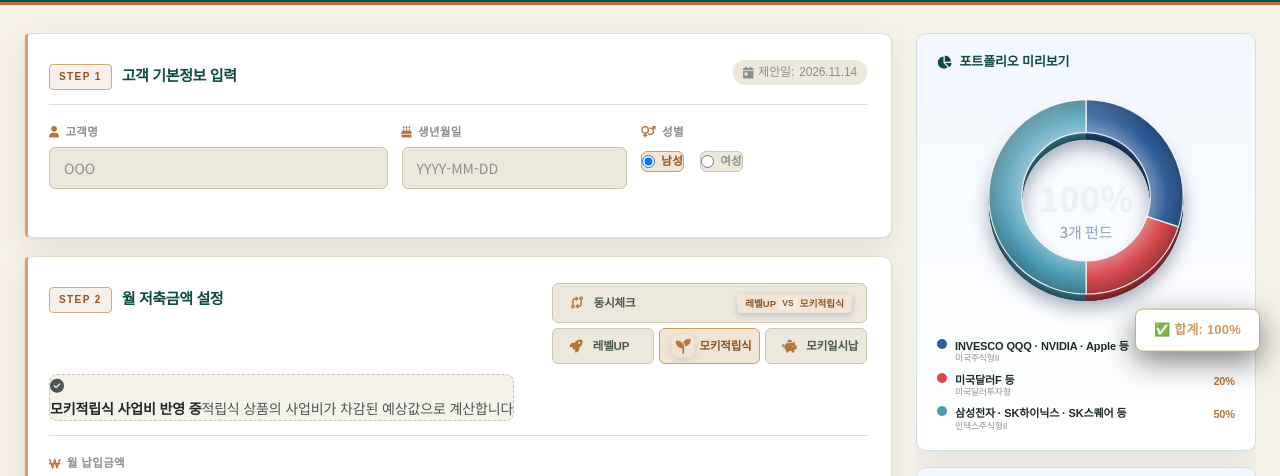
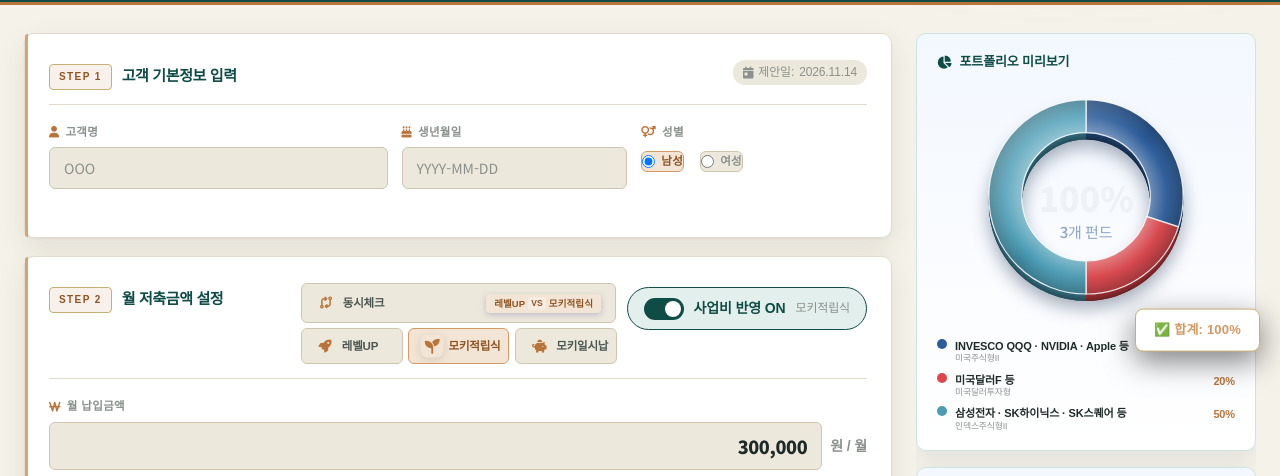
Before and after one commit to mashimaro667/hanho-variable, a plain HTML site: page index.html in a window 1280 px wide. Shown: the part 70-546 px from the top of the page. Drawn offline with nearby package versions, Linux system fonts and the light colour scheme; a web font is replaced by a local one.

Commit message:
한호 변액설계 2.1.5: 긴 사업비 안내 띠를 사업비 반영 ON/OFF 버튼으로
Co-Authored-By: Claude Opus 5.5 <noreply@anthropic.com>

```diff
--- a/css/hanho-theme.css
+++ b/css/hanho-theme.css
@@ -147,3 +147,13 @@ body.hanho .preview-card .legend-pct{color:var(--hh-cu)!important;font-weight:80
 body.hanho .ai-btn{padding-bottom:0!important;min-height:0!important;justify-content:flex-start!important}
 body.hanho .ai-btn::before{position:static!important;order:99;align-self:stretch;margin:6px -12px 0;padding:5px 0!important;background:var(--hh-paper2)!important;color:var(--hh-cu)!important;font-size:11px!important;border-top:1px solid var(--hh-line)}
 body.hanho .ai-btn-name{color:var(--hh-ink)!important;font-weight:800}
+/* 2.1.5 사업비 반영 켜기/끄기 버튼 */
+body.hanho #expenseBanner.hh-exp-toggle{display:inline-flex!important;align-items:center;gap:10px;width:auto!important;padding:9px 16px!important;margin:4px 0 2px;border:1.5px solid var(--hh-line2)!important;border-radius:999px!important;background:#fff!important;cursor:pointer;user-select:none;box-shadow:none!important}
+body.hanho #expenseBanner.hh-exp-toggle b{font-size:14px;color:var(--hh-ink3)!important}
+body.hanho #expenseBanner.hh-exp-toggle small{font-size:12px;color:var(--hh-ink3)!important}
+body.hanho #expenseBanner .sw{width:40px;height:22px;border-radius:999px;background:#CFC6B2;position:relative;flex-shrink:0}
+body.hanho #expenseBanner .sw i{position:absolute;top:3px;left:3px;width:16px;height:16px;border-radius:50%;background:#fff;transition:left .15s}
+body.hanho #expenseBanner.on{border-color:var(--hh-em)!important;background:var(--hh-em3)!important}
+body.hanho #expenseBanner.on b{color:var(--hh-em)!important}
+body.hanho #expenseBanner.on .sw{background:var(--hh-em)}
+body.hanho #expenseBanner.on .sw i{left:21px}
--- a/index.html
+++ b/index.html
@@ -17,7 +17,7 @@
 <link rel="stylesheet" href="css/cp-pro.css?v=2.0.0">
 <link rel="stylesheet" href="css/cp-light.css?v=2.0.0">
 <link rel="stylesheet" href="css/cp-print.css?v=2.0.0">
-<link rel="stylesheet" href="css/hanho-theme.css?v=2.1.3">
+<link rel="stylesheet" href="css/hanho-theme.css?v=2.1.5">
 </head>
 <body class="hanho">
 <div id="page1" class="page active">
@@ -408,7 +408,7 @@
 <script src="js/config.js?v=2.0.0"></script>
 <script src="js/main.v18.js?v=2.1.4"></script>
 <script src="js/hanho-calc.js?v=2.1.4"></script>
-<script src="js/cp-expense.js?v=2.0.0"></script>
+<script src="js/cp-expense.js?v=2.1.5"></script>
 <script src="js/cp-print.js?v=2.0.0"></script>
 <script>document.getElementById('hhToday').textContent=new Date().toLocaleDateString('ko-KR',{year:'numeric',month:'long',day:'numeric',weekday:'short'});</script>
 </body>
--- a/js/cp-expense.js
+++ b/js/cp-expense.js
@@ -1,40 +1,53 @@
 // =====================================================
-// 사업비 반영 상태를 눈에 띄게 보여 준다 (2026-09-21 상무님: "상품을 선택하면 사업비가 반영된 것을 육안으로 알 수 있게, 너무 작아서 찾기 힘들다")
-//  · STEP2 상품 카드 아래 큰 안내 띠 + 오른쪽 미리보기 옆 상태 카드 — 어떤 상품을 골랐는지, 반영 중인지 한눈에
-//  · 계산 로직은 건드리지 않는다. 체크박스 상태(레벨UP·모키적립식·모키일시납·동시체크)를 읽어서 표시만 한다.
+// 사업비 반영 켜기/끄기 버튼 (한호 2.1.5, 2026-11-14 주성씨 지시: "사업비 반영 중 너무 길어, 그냥 사업비 반영 버튼 만들고 켰다 껐다 되게")
+//  · 긴 안내 띠 대신 [사업비 반영 ON/OFF] 버튼 하나. 누르면 고른 상품(레벨UP·모키적립식·모키일시납)의 사업비를 켜고 끈다.
+//  · 상품 버튼을 누르면 자동으로 켜진다. 끌 때 고른 상품을 기억해 두었다가 다시 켤 때 그 상품으로 켠다.
 // =====================================================
 (function () {
   const $ = id => document.getElementById(id);
-  const on = id => !!($(id) && $(id).checked);
+  const IDS = { levelup: 'levelupCheck', standard: 'expenseCheck', moki: 'mokiCheck' };
+  const NAME = { levelup: '레벨UP', standard: '모키적립식', moki: '모키일시납' };
+  let remembered = 'standard';
 
-  function state() {
-    if (on('crossCheck'))   return { k: 'cross',    name: '동시체크 비교', icon: 'fa-code-compare', sub: '레벨UP과 모키적립식의 사업비를 각각 반영해 나란히 비교합니다' };
-    if (on('levelupCheck')) return { k: 'levelup',  name: '레벨UP',       icon: 'fa-rocket',       sub: '계약체결·관리 비용이 차감된, 실제에 가까운 예상값으로 계산합니다' };
-    if (on('mokiCheck'))    return { k: 'moki',     name: '모키일시납',   icon: 'fa-piggy-bank',   sub: '일시납 상품의 사업비가 차감된 예상값으로 계산합니다' };
-    if (on('expenseCheck')) return { k: 'standard', name: '모키적립식',   icon: 'fa-seedling',     sub: '적립식 상품의 사업비가 차감된 예상값으로 계산합니다' };
-    return { k: 'none', name: '', icon: '', sub: '위에서 상품(레벨UP·모키적립식·모키일시납)을 선택하면 사업비가 반영된 미래값으로 계산됩니다' };
+  function current() {
+    if ($('crossCheck')?.checked) return 'cross';
+    for (const k in IDS) if ($(IDS[k])?.checked) return k;
+    return null;
   }
 
-  let last = null;
-  function render() {
-    const s = state();
-    ['expenseBanner', 'expenseBannerSide'].forEach(id => {
-      const el = $(id);
-      if (!el) return;
-      const side = id === 'expenseBannerSide';
-      const isOn = s.k !== 'none';
-      el.className = 'exp-banner' + (side ? ' exp-side' : '') + (isOn ? ' on' : ' off') + (isOn && last !== s.k ? ' flash' : '');
-      el.innerHTML = isOn
-        ? `<i class="fa-solid fa-circle-check"></i><div><b>${s.name} 사업비 반영 중</b><span>${s.sub}</span></div>`
-        : `<i class="fa-regular fa-circle-xmark"></i><div><b>사업비 미반영</b><span>${s.sub}</span></div>`;
-    });
-    last = s.k;
+  function toggle() {
+    const k = current();
+    if (k === 'cross') { $('crossCheck').checked = false; onCrossCheckChange(); render(); return; }
+    if (k) {                       // 끄기
+      remembered = k;
+      $(IDS[k]).checked = false;
+      if (k === 'levelup') { toggleLevelupUI(false); validateRatios(); updateExpenseStatusBadge(); }
+      else onExpenseGroupChange(k); // 모키적립식·일시납: 원래 함수가 끈 상태(일시납은 금액 유지)로 정리
+    } else {                       // 켜기
+      const el = $(IDS[remembered]);
+      el.checked = true;
+      if (remembered === 'moki') onExpenseGroupChange('moki');
+      else onExpenseGroupChange(remembered);
+    }
+    render();
   }
 
-  // 상품을 누르면 기존 코드가 다른 체크를 끄는 등 바로 뒤에 상태가 바뀌므로, 클릭이 끝난 뒤 한 번 더 읽는다.
+  function render() {
+    const el = $('expenseBanner');
+    if (!el) return;
+    const k = current();
+    if (k && k !== 'cross') remembered = k;
+    const on = !!k;
+    el.className = 'hh-exp-toggle' + (on ? ' on' : '');
+    el.setAttribute('role', 'switch'); el.setAttribute('aria-checked', on);
+    el.innerHTML = `<span class="sw"><i></i></span><b>사업비 반영 ${on ? 'ON' : 'OFF'}</b><small>${k === 'cross' ? '동시체크' : NAME[k || remembered]}</small>`;
+  }
+
+  window.hhExpToggle = toggle;
   document.addEventListener('click', () => setTimeout(render, 0), true);
   document.addEventListener('change', () => setTimeout(render, 0), true);
-  if (document.readyState === 'loading') document.addEventListener('DOMContentLoaded', render); else render();
+  function init() { const el = $('expenseBanner'); if (el) el.onclick = toggle; render(); }
+  if (document.readyState === 'loading') document.addEventListener('DOMContentLoaded', init); else init();
   setTimeout(render, 800);
   window.cpExpenseRender = render;
 })();
```
